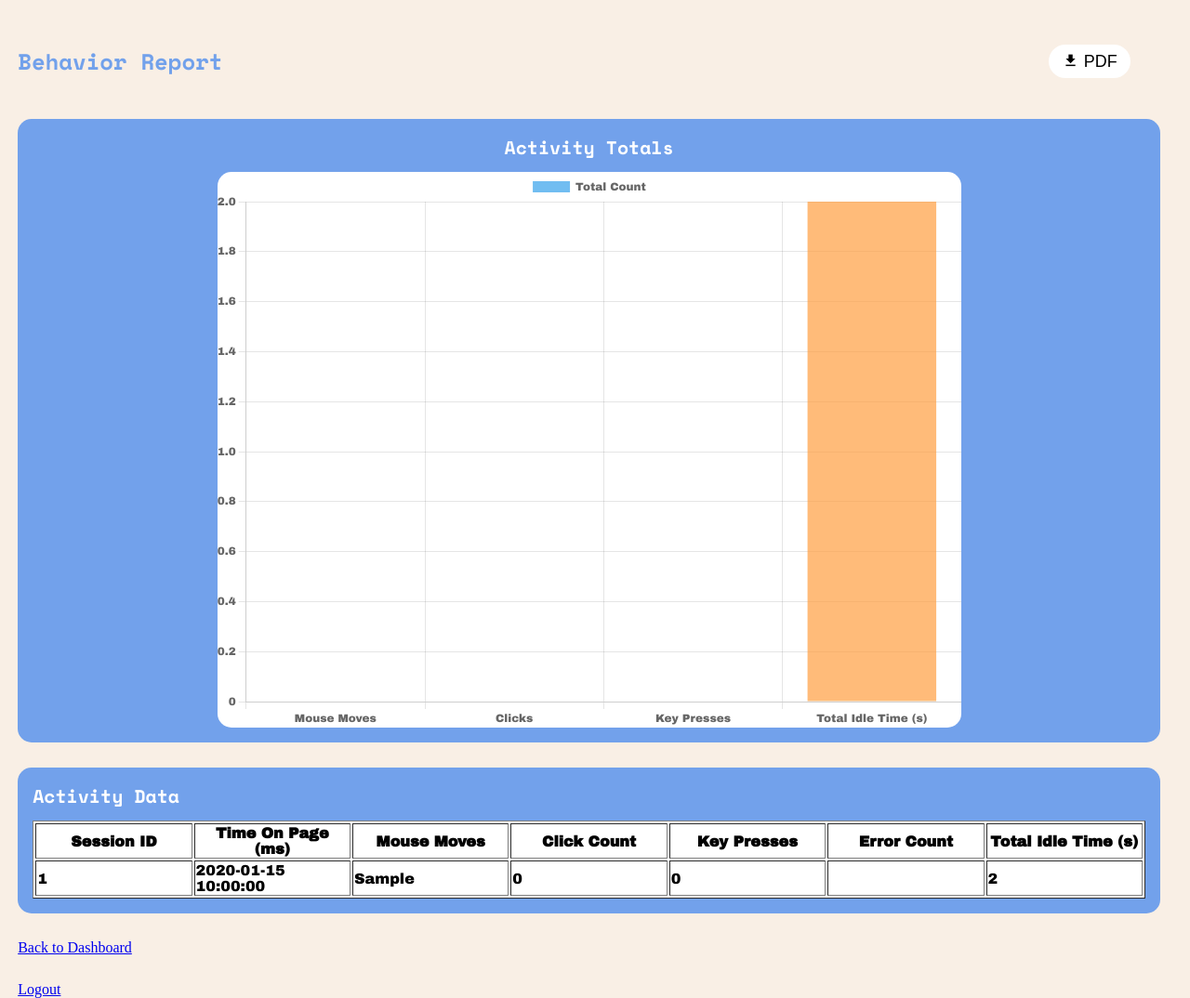
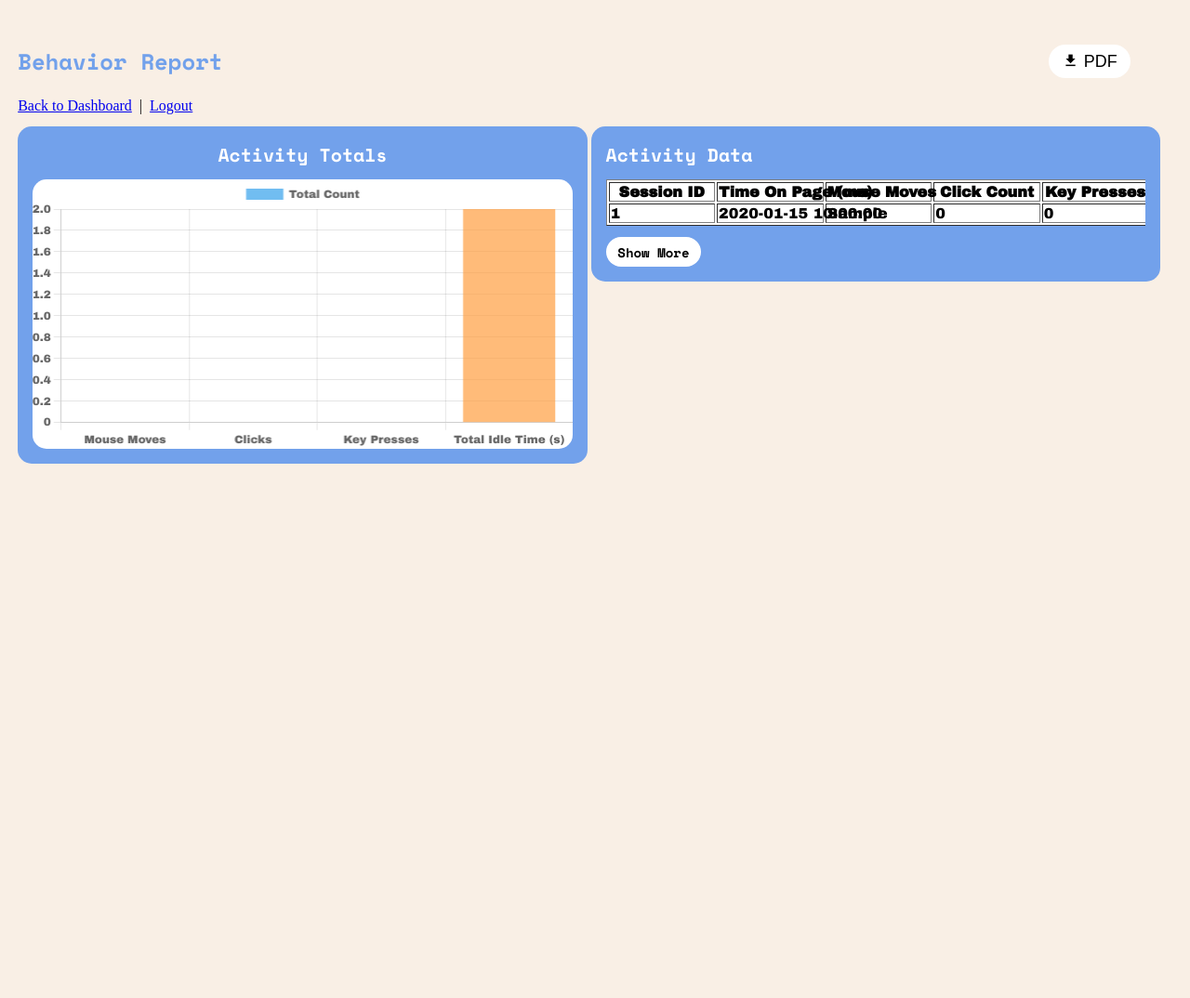
Before and after one commit to a-nguy4n/ah-nguyen-135, a PHP site: template hw3/reporting/app/views/reports/behavior.php in a window 1280 px wide. Shown: the part 85-1159 px from the top of the page at 93% size. After the commit the page ends 584 px from the top, so only its background shows below. Run offline with PHP 8.4, Linux system fonts and the light colour scheme; the template is opened without the code that fills it: most values are stand-ins (such as "Sample title", 1, 10 or a date in 2020).

Commit message:
Revised Behavior to do a Show More because of content amount

```diff
--- a/hw3/reporting/app/views/reports/behavior.php
+++ b/hw3/reporting/app/views/reports/behavior.php
@@ -44,11 +44,15 @@
             PDF
         </button>
 
-        <a href="/dashboard"> Back to Dashboard </a> </br>
+        <div class="report-links">
+            <a href="/dashboard">Back to Dashboard</a>
+            &nbsp;|&nbsp;
             <a href="/logout">Logout</a>
+        </div>
 
         <section id="activity-data-table">
             <h2>Activity Data</h2>
+            <div class="table-scroll">
                 <table border="1">
                     <thead>
                         <tr>
@@ -61,7 +65,7 @@
                             <th>Total Idle Time (s)</th>
                         </tr>
                     </thead>
-                <tbody>
+                    <tbody id="activity-table-rows">
                         <?php foreach ($activityData as $row): ?>
                         <tr>
                             <td><?= $row['session_id'] ?></td>
@@ -75,6 +79,8 @@
                         <?php endforeach; ?>
                     </tbody>
                 </table>
+            </div>
+            <button type="button" id="activity-show-more" class="table-more-btn">Show More</button>
 
             <?php
                 $totalMouse = array_sum(array_column($activityData, 'mouse_moves'));
@@ -128,6 +134,25 @@
                     }
                 }
             });
+
+            const activityRows = Array.from(document.querySelectorAll('#activity-table-rows tr'));
+            const showMoreButton = document.getElementById('activity-show-more');
+            const defaultVisibleRows = 8;
+            let expanded = false;
+
+            const applyTableRows = () => {
+                activityRows.forEach((row, index) => {
+                    row.style.display = expanded || index < defaultVisibleRows ? '' : 'none';
+                });
+                showMoreButton.textContent = expanded ? 'Show Less' : 'Show More';
+            };
+
+            showMoreButton.addEventListener('click', () => {
+                expanded = !expanded;
+                applyTableRows();
+            });
+
+            applyTableRows();
             </script>
         </section>
     </main>
--- a/hw3/reporting/project/reports-style/behavior-style.css
+++ b/hw3/reporting/project/reports-style/behavior-style.css
@@ -2,9 +2,9 @@ main{
 	display: grid;
 	grid-template-areas:
 			"report-title pdf-button"
-			"card-top     card-top"
-			"card-bottom  card-bottom";
-	grid-template-columns: minmax(0, 1fr) auto;
+			"links       links"
+			"card-left   card-right";
+	grid-template-columns: minmax(0, 1fr) minmax(0, 1fr);
 	gap: 3%;
 	margin: 1%;
 	padding: 0% 4% 0% 0.5%;
@@ -22,10 +22,41 @@ h1{
 	align-items: center;
 }
 
+.report-links{
+	grid-area: links;
+	white-space: nowrap;
+}
+
 section{
 	min-width: 0;
 	width: 100%;
 	height: fit-content;
+}
+
+.table-scroll{
+	overflow-x: auto;
+}
+
+#activity-data-table table{
+	min-width: 820px;
+}
+
+#activity-data-table th,
+#activity-data-table td{
+	white-space: nowrap;
+	overflow-wrap: normal;
+}
+
+.table-more-btn{
+	margin-top: 0.75rem;
+	padding: 0.35rem 0.8rem;
+	border: none;
+	border-radius: 999px;
+	cursor: pointer;
+	font-family: var(--header-font);
+	font-size: var(--text-small);
+	background: white;
+	color: var(--font-color);
 }
 
 #activityChart{
@@ -34,7 +65,7 @@ section{
 }
 
 #activity-totals-chart{
-	grid-area: card-top;
+	grid-area: card-left;
 	display: flex;
 	flex-direction: column;
 	align-items: center;
@@ -42,5 +73,5 @@ section{
 }
 
 #activity-data-table{
-	grid-area: card-bottom;
+	grid-area: card-right;
 }
--- a/hw3/reporting/project/reports-style/performance-style.css
+++ b/hw3/reporting/project/reports-style/performance-style.css
@@ -5,7 +5,7 @@ main{
             "report-title pdf-button"
             "card-one     card-two";
     grid-template-columns: minmax(0, 35%) minmax(0, 1fr);
-    gap: 6%;
+    gap: 5%;
     margin: 1%;
     padding: 0% 4% 0% 0.5%;
 }
```
Lines whose indentation alone changed are shown as unchanged.
